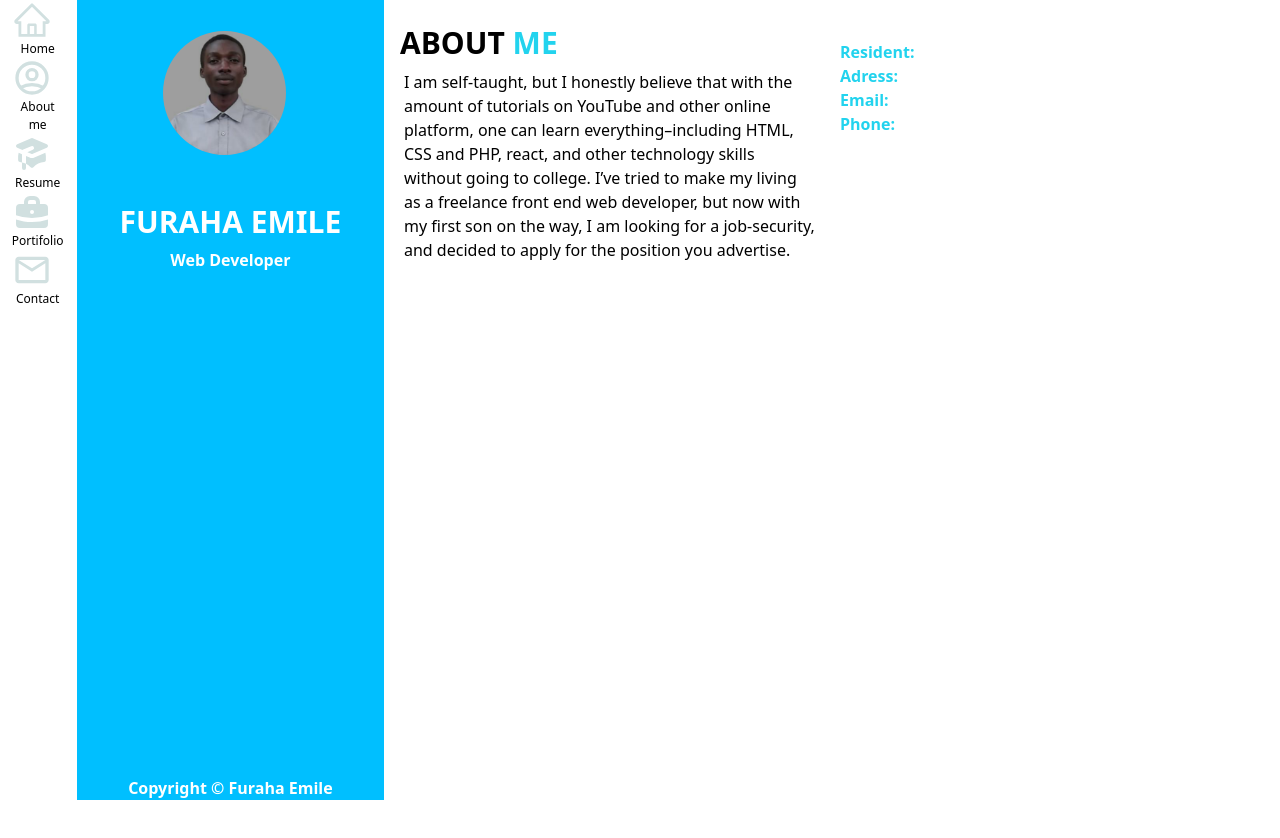
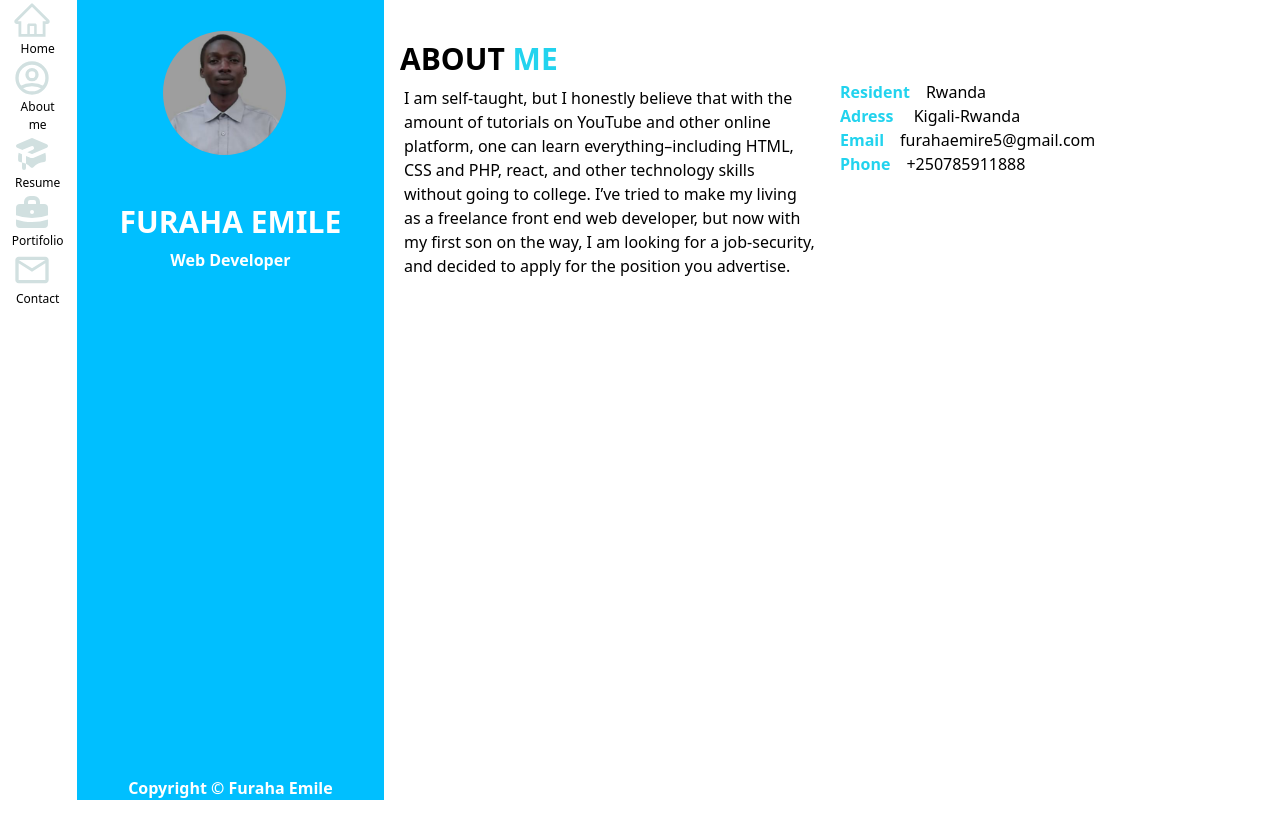
Before and after one commit to furahaemire/Furaha-Emile-PW, a React (Create React App) app: page /about in a window 1280 px wide. Shown: the top 838 px of the page. Built offline with nearby package versions, Linux system fonts and the light colour scheme.

Commit message:
update files

```diff
--- a/src/pages/About.jsx
+++ b/src/pages/About.jsx
@@ -1,5 +1,11 @@
 import React from 'react'
 import Navbar from '../include/Navbar'
+import { GiGreenhouse } from "react-icons/gi"
+import { IconContext } from 'react-icons';
+import { MdOutlineComputer } from "react-icons/md"
+import { CgWebsite } from "react-icons/cg"
+import { CiMobile3 } from "react-icons/ci"
+
 
 function About() {
   return (
@@ -9,28 +15,41 @@ function About() {
         <div class="right">
 
           <div class="col3">
-            <h3 class="mb-2 mt-0 text-3xl font-medium leading-tight text-primary ml-4 mt-6">
+            <h3 class="mb-2 text-3xl font-medium leading-tight text-primary ml-4 mt-10">
               <b>ABOUT<b class="text-cyan-400 font-black"> ME </b></b>
             </h3>
             <p class="ml-4 mr-4">I am self-taught, but I honestly
-             believe that with the amount of tutorials on YouTube and other online platform, one can
-             learn everything–including HTML, CSS and PHP, react, and other technology skills without
+              believe that with the amount of tutorials on YouTube and other online platform, one can
+              learn everything–including HTML, CSS and PHP, react, and other technology skills without
               going to college. I’ve tried to make my living as a freelance front end web developer,
-               but now with my first son on the way, I am looking for a job-security,
-               and decided to apply for the position you advertise.
-
+              but now with my first son on the way, I am looking for a job-security,
+              and decided to apply for the position you advertise.
             </p>
           </div>
-          <div class="col4 mt-10">
-          <p class="text-cyan-400 font-black ml-2 mr-4">Resident:</p>
-          <p class="text-cyan-400 font-black ml-2 mr-4">Adress:</p>
-          <p class="text-cyan-400 font-black ml-2 mr-4">Email:</p>
-          <p class="text-cyan-400 font-black ml-2 mr-4">Phone:</p>
+
+          <div class="col4  mt-20">
+            <div class="mb-13">
+              <p class="text-black"> <b class="text-cyan-400 font-black ml-2 mr-4">Resident</b>Rwanda</p>
+              <p class="text-black"> <b class="text-cyan-400 font-black ml-2 mr-4">Adress</b> Kigali-Rwanda</p>
+              <p class="text-black"> <b class="text-cyan-400 font-black ml-2 mr-4">Email</b>furahaemire5@gmail.com</p>
+              <p class="text-black"> <b class="text-cyan-400 font-black ml-2 mr-4">Phone</b>+250785911888</p>
+            </div>
+            <b />
+
           </div>
+        </div>
 
 
 
-        </div>
+
+
+
+
+
+
+
+
+
       </div>
     </div>
   )
--- a/src/style/index.css
+++ b/src/style/index.css
@@ -34,7 +34,6 @@
     float: right;
     height: 100%;
     padding-bottom: 80%;
-    color: white;
 
 }
 
```
